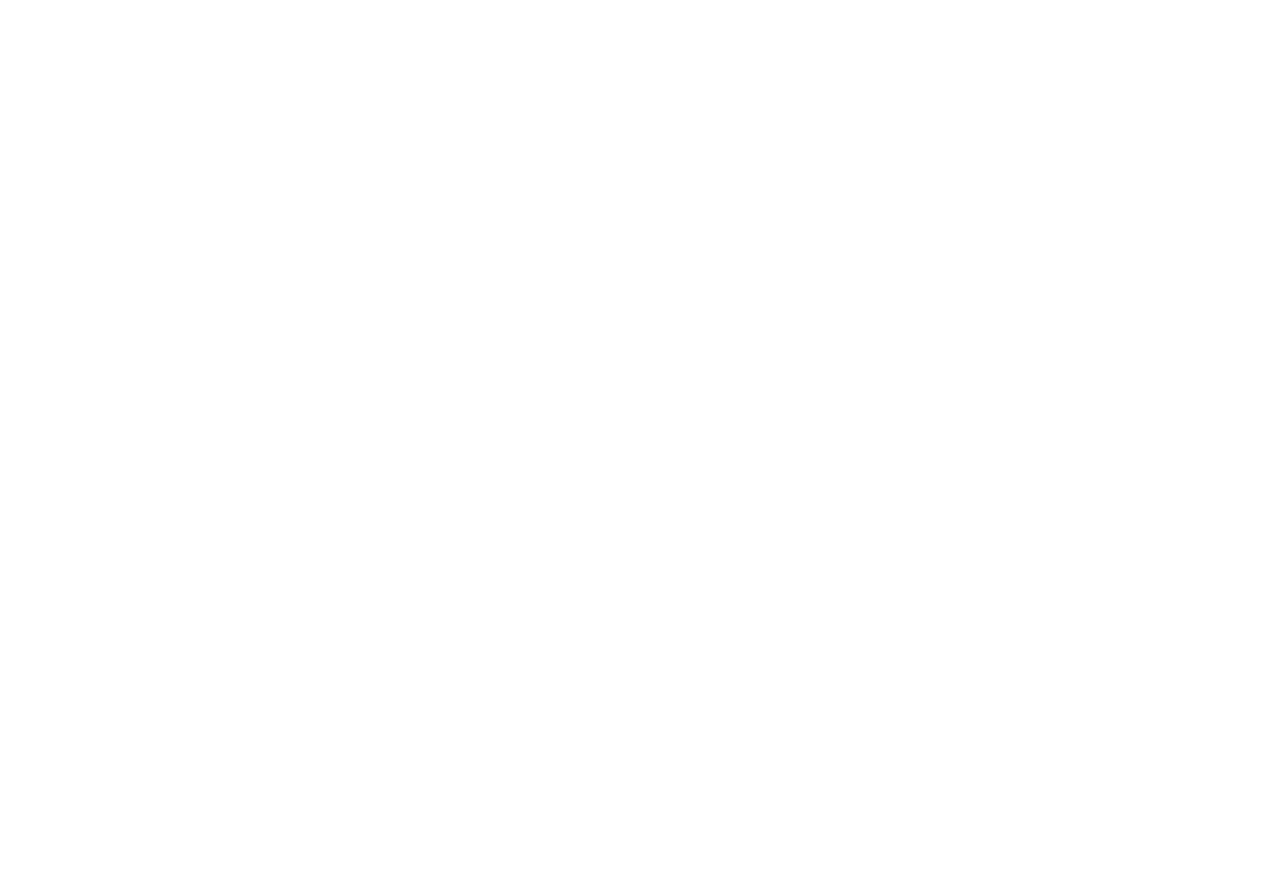
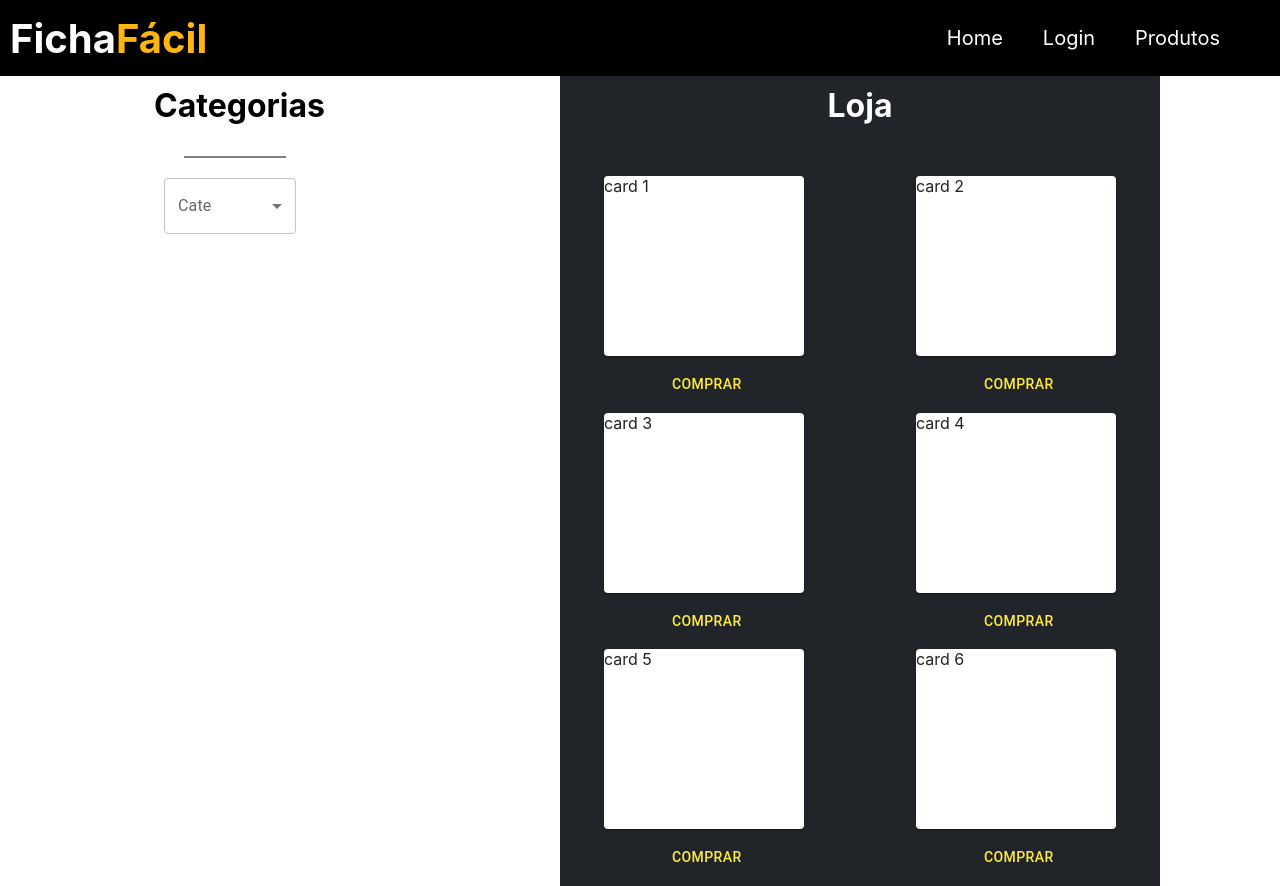
Before and after one commit to denilsonjj/Ficha-F-cil-React, a React (Create React App) app: page /Produtos in a window 1280 px wide. Before the commit this address had no page. Before the commit the page ends 800 px from the top, so only its background shows below. Built offline with nearby package versions, Linux system fonts and the light colour scheme.

Commit message:
atualização das rotas

```diff
--- a/src/App.js
+++ b/src/App.js
@@ -2,7 +2,7 @@ import React from 'react';
 import  {BrowserRouter as Router, Routes , Route } from 'react-router-dom';
 import Login from "./components/pages/Login"
 import  Home from "./components/pages/home"
-import Contato from './components/pages/Contato';
+import Produtos from './components/pages/Produtos';
 
 
 function App() {
@@ -13,7 +13,7 @@ function App() {
     </Route>
     <Route path='/Login' element ={<Login/>}>
     </Route>
-    <Route path='/Contato' element ={<Contato/>}>
+    <Route path='/Produtos' element ={<Produtos />}>
     </Route>
      </Routes>
    </Router>
--- a/src/components/Nav/Navbar.jsx
+++ b/src/components/Nav/Navbar.jsx
@@ -21,8 +21,8 @@ const NavBar = () => {
             </Link>
           </li>
           <li className={style.link}>
-            <Link className={style.link} to={"/Contato"}>
-              Contato
+            <Link className={style.link} to={"/Produtos"}>
+              Produtos
             </Link>
           </li>
         </ul>
```
